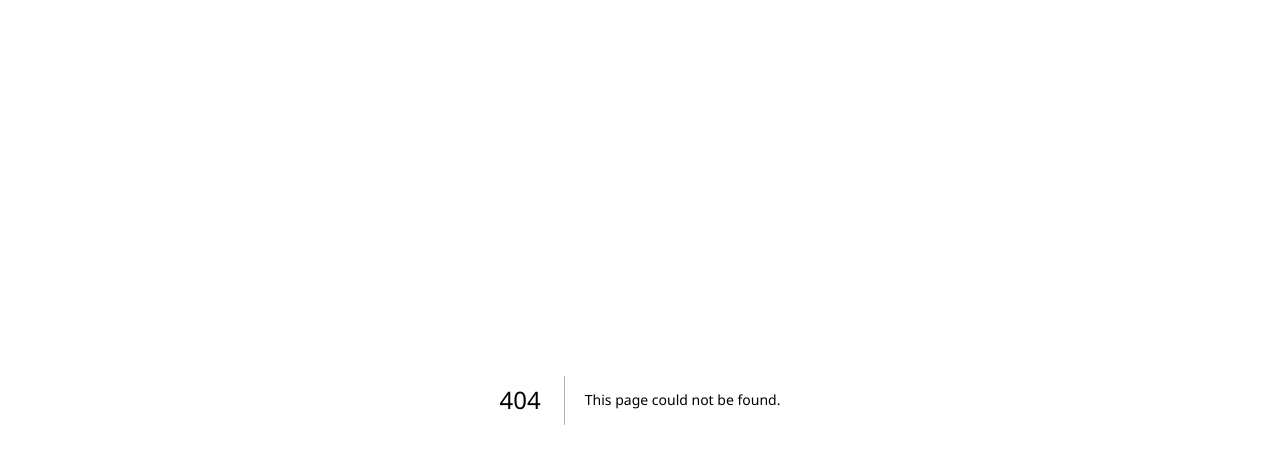
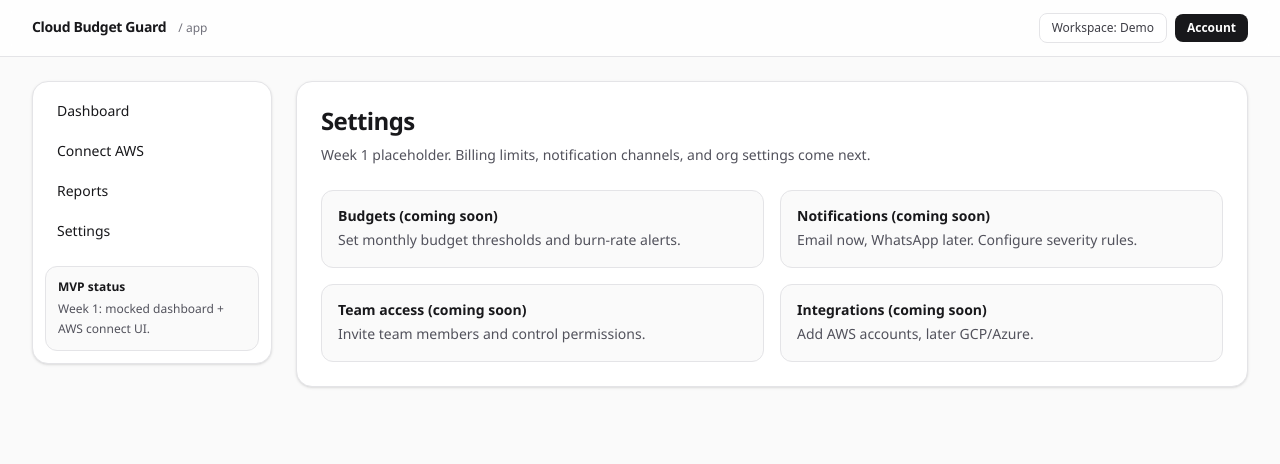
Before and after one commit to sangram-sethi/cloud-billing-tracker, a Next.js app: page /app/settings in a window 1280 px wide. Before the commit this address had no page. Shown: the top 464 px of the page. Built offline with nearby package versions, Linux system fonts and the light colour scheme.

Commit message:
chore(app): add settings placeholder page

```diff
--- /dev/null
+++ b/src/app/(app)/app/settings/page.tsx
@@ -0,0 +1,37 @@
+export default function SettingsPage() {
+  return (
+    <div className="rounded-2xl border border-zinc-200 bg-white p-6 shadow-sm">
+      <h1 className="text-2xl font-semibold tracking-tight">Settings</h1>
+      <p className="mt-2 text-sm text-zinc-600">
+        Week 1 placeholder. Billing limits, notification channels, and org settings come next.
+      </p>
+
+      <div className="mt-6 grid gap-4 sm:grid-cols-2">
+        <div className="rounded-xl border border-zinc-200 bg-zinc-50 p-4">
+          <p className="text-sm font-semibold text-zinc-900">Budgets (coming soon)</p>
+          <p className="mt-1 text-sm text-zinc-600">
+            Set monthly budget thresholds and burn-rate alerts.
+          </p>
+        </div>
+        <div className="rounded-xl border border-zinc-200 bg-zinc-50 p-4">
+          <p className="text-sm font-semibold text-zinc-900">Notifications (coming soon)</p>
+          <p className="mt-1 text-sm text-zinc-600">
+            Email now, WhatsApp later. Configure severity rules.
+          </p>
+        </div>
+        <div className="rounded-xl border border-zinc-200 bg-zinc-50 p-4">
+          <p className="text-sm font-semibold text-zinc-900">Team access (coming soon)</p>
+          <p className="mt-1 text-sm text-zinc-600">
+            Invite team members and control permissions.
+          </p>
+        </div>
+        <div className="rounded-xl border border-zinc-200 bg-zinc-50 p-4">
+          <p className="text-sm font-semibold text-zinc-900">Integrations (coming soon)</p>
+          <p className="mt-1 text-sm text-zinc-600">
+            Add AWS accounts, later GCP/Azure.
+          </p>
+        </div>
+      </div>
+    </div>
+  );
+}
```
